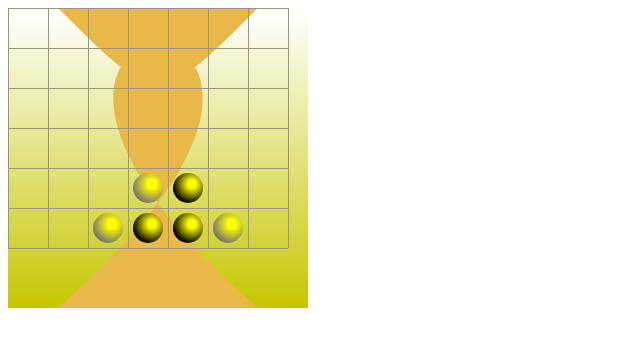
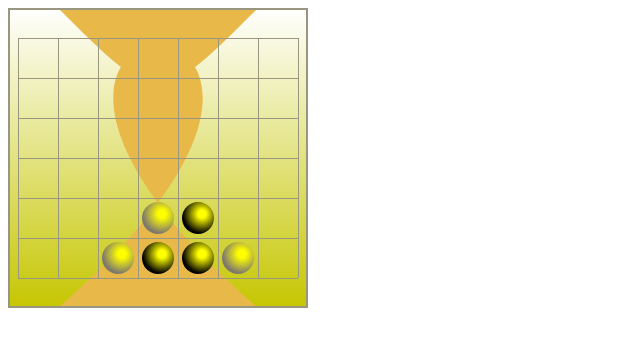
Before and after one commit to CrissNowik/4Balls, a plain HTML site: page index.html in a window 1280 px wide. Shown: the whole page, without its empty margins (0-640 px from the left). Drawn offline with Linux system fonts and the light colour scheme.

Commit message:
translations

```diff
--- a/index.html
+++ b/index.html
@@ -9,21 +9,14 @@
         function init(){
             let canvas = document.getElementById("mainCanvas");
             let ctx = canvas.getContext("2d");
-// game board
-            ctx.fillStyle = "#fffbb3";
-            ctx.strokeStyle = "#989681";
 
-            ctx.lineWidth = 2;
-            ctx.fillRect(0, 0, canvas.width, canvas.height);
-            ctx.strokeRect(1, 1, canvas.width-2, canvas.height-2);
- // gradient
+// gradient
             let gradient = ctx.createLinearGradient(0,0,0, 300);
 
             gradient.addColorStop(0, '#fff');
             gradient.addColorStop(1, '#c6c602');
             ctx.fillStyle = gradient;
             ctx.fillRect(0,0, canvas.width, canvas.height);
-
 //curves on background
             ctx.strokeStyle = "#6f6e62";
             ctx.fillStyle = "#e8b948";
@@ -37,25 +30,39 @@
             ctx.moveTo(50,0);
             ctx.bezierCurveTo(150,100, 150,100, 250,0);
             ctx.fill();
+// game board
+            ctx.fillStyle = "#fffbb3";
+            ctx.strokeStyle = "#989681";
+            ctx.lineWidth = 2;
+            // ctx.fillRect(0, 0, canvas.width, canvas.height);
+            ctx.strokeRect(1, 1, canvas.width-2, canvas.height-2);
 
 // game cells
             let cellSize = 40;
+            let gridWidth = cellSize*7;
+            let gridHeight = cellSize*6;
+            let gridOffsetLeft = Math.floor((canvas.width - gridWidth)/2);
+            let gridOffsetTop = Math.floor((canvas.height - gridHeight)/2);
+
+            ctx.save();
+            ctx.translate(gridOffsetLeft, gridOffsetTop);
+// drawing game cells
             ctx.beginPath();
-
+// drawing vertical lines
             for (let i = 0; i < 8; i++) {
                ctx.moveTo(i*cellSize + 0.5, 0);
                ctx.lineTo(i*cellSize + 0.5, cellSize*6 )
             }
-
+// drawing horizontal lines
             for (let j = 0; j < 7; j++) {
                ctx.moveTo(0, j*cellSize + 0.5);
                ctx.lineTo(cellSize*7, j*cellSize + 0.5 )
             }
-
+// stroking in order to screen lines
             ctx.lineWidth = 1;
             ctx.strokeStyle = "#989681";
             ctx.stroke();
-// dots
+// dots info
             let data = [
                 [0,0,0,0,0,0,0],
                 [0,0,0,0,0,0,0],
@@ -67,7 +74,7 @@
 
             ctx.strokeStyle="#000";
             ctx.lineWidth=3;
-
+// drawing dots
             for (let i = 0; i < data.length; i++) {
                 for (let j = 0; j < data.length; j++) {
                     let value = data[i][j];
@@ -85,25 +92,32 @@
                         // default:
                         //     break;
                     }
-
+                    // ctx.save();
+                    // ctx.translate((j + 0.5) * cellSize, (i + 0.5) * cellSize);
+// gradient of dots
+    // dots center
                 let x = (j + 0.5) * cellSize;
                 let y = (i + 0.5) * cellSize;
                 let radius = cellSize * 0.4;
+    // gradient center
                 let gradientX = x + cellSize * 0.1;
                 let gradientY = y - cellSize * 0.1;
 
                 let gradient = ctx.createRadialGradient(
-                    gradientX, gradientY, cellSize*0.1, gradientX, gradientY, radius*1.2);
+                    gradientX, gradientY, cellSize*0.1, // inner circle
+                    gradientX, gradientY, radius*1.2);  // outer circle
 
-                gradient.addColorStop(0, "yellow");
-                gradient.addColorStop(1, color);
+                gradient.addColorStop(0, "yellow");     // light
+                gradient.addColorStop(1, color);        // dot color
                 ctx.fillStyle = gradient;
 
                 ctx.beginPath();
-                ctx.arc((j+0.5)*cellSize, (i+0.5)*cellSize, cellSize/2 - 5, 0, 2*Math.PI, false);
+                ctx.arc(x, y, radius, 0, 2*Math.PI, true);
                 ctx.fill();
+
                 }
             }
+            ctx.restore();
         }
         </script>
     </head>
```
Also changed, not shown: README.md.
